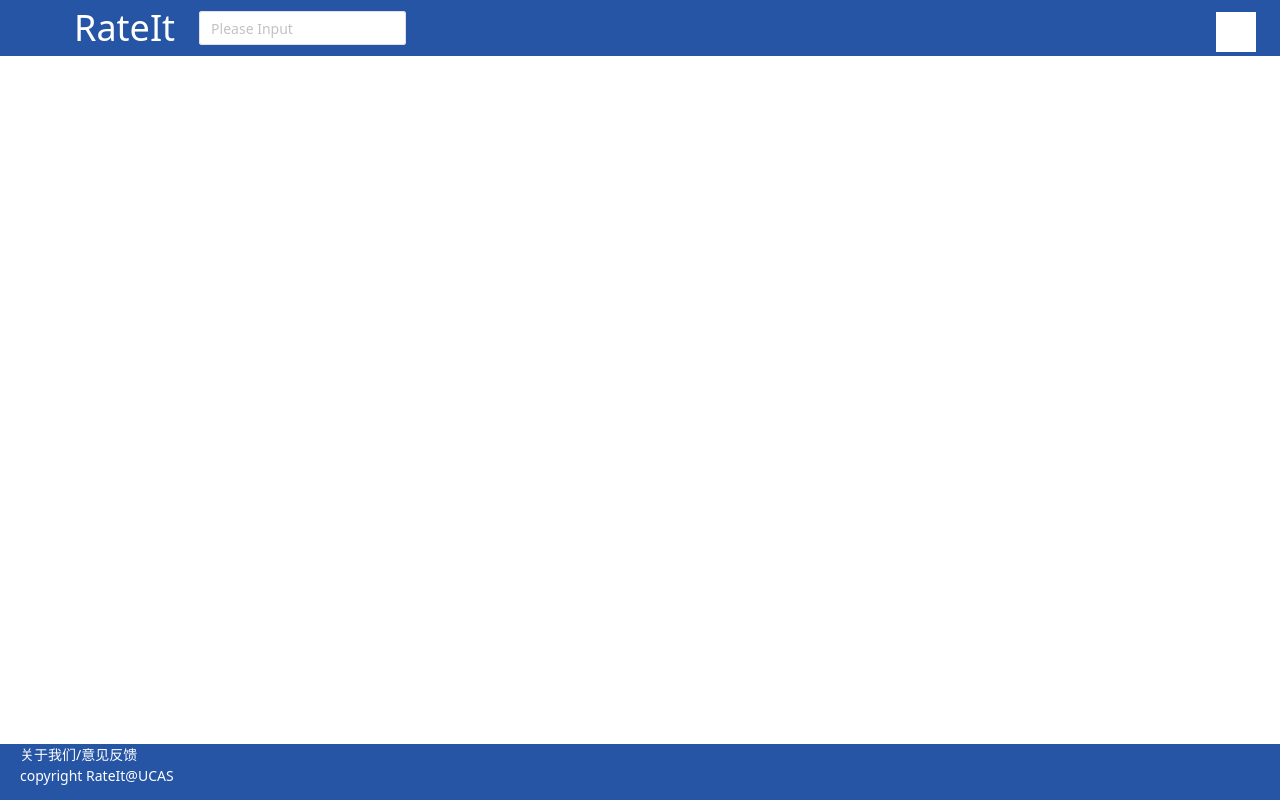
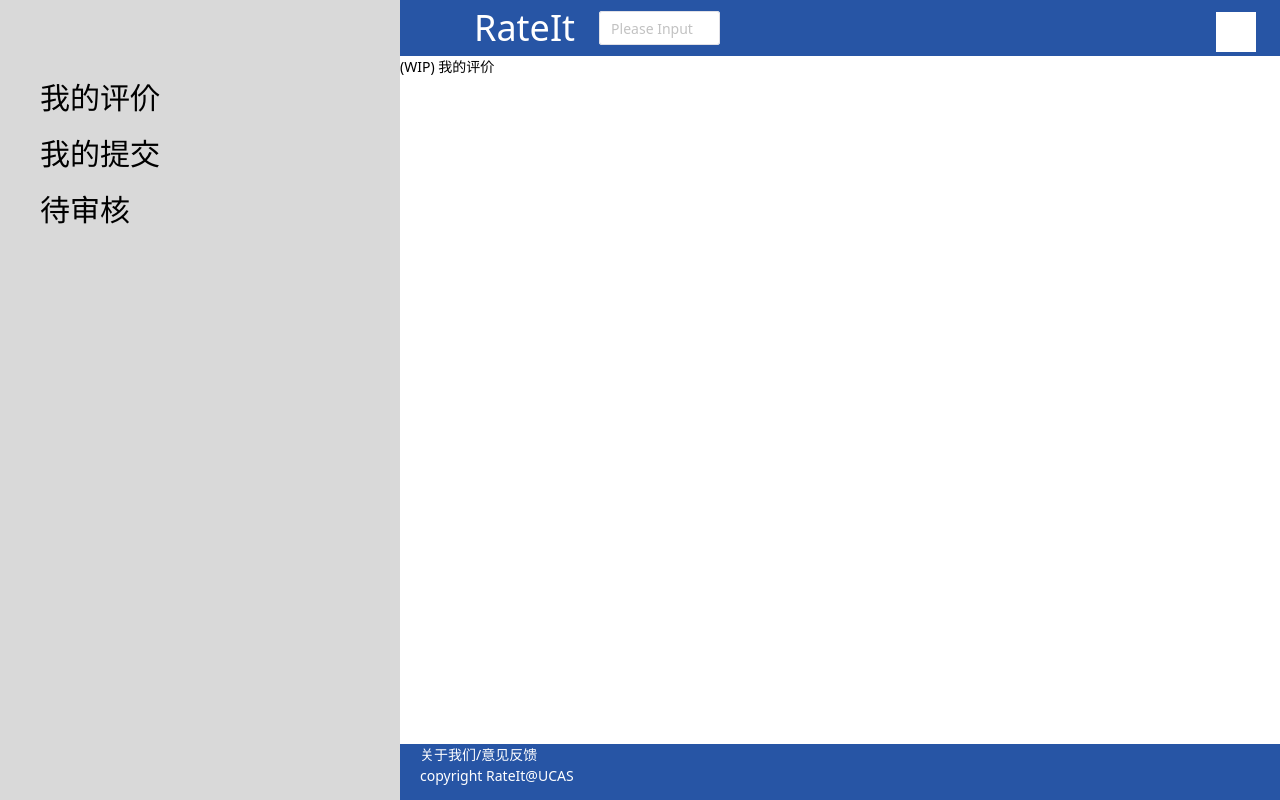
Before and after one commit to GKDRateIt/front-end, a Vue app: page /#/profile in a window 1280 px wide. Built offline with nearby package versions, Linux system fonts and the light colour scheme.

Commit message:
Change user profile related pages;

```diff
--- a/components.d.ts
+++ b/components.d.ts
@@ -13,7 +13,9 @@ declare module '@vue/runtime-core' {
     DynamicAngle: typeof import('./src/components/side_bar/DynamicAngle.vue')['default']
     HomePage: typeof import('./src/components/home_page/HomePage.vue')['default']
     LogInPage: typeof import('./src/components/user/LogInPage.vue')['default']
-    NAutoComplete: typeof import('naive-ui')['NAutoComplete']
+    MyInCensor: typeof import('./src/components/user/MyInCensor.vue')['default']
+    MyReviews: typeof import('./src/components/user/MyReviews.vue')['default']
+    MySubmissions: typeof import('./src/components/user/MySubmissions.vue')['default']
     NButton: typeof import('naive-ui')['NButton']
     NCard: typeof import('naive-ui')['NCard']
     NDivider: typeof import('naive-ui')['NDivider']
@@ -35,6 +37,5 @@ declare module '@vue/runtime-core' {
     SideBar: typeof import('./src/components/side_bar/SideBar.vue')['default']
     SideBarRaw: typeof import('./src/components/side_bar/SideBarRaw.vue')['default']
     SingleCoursePage: typeof import('./src/components/course/SingleCoursePage.vue')['default']
-    UserProfile: typeof import('./src/components/user/UserProfile.vue')['default']
   }
 }
--- a/src/App.vue
+++ b/src/App.vue
@@ -5,10 +5,10 @@ import PageHeader from "./components/PageHeader.vue";
 import PageBody from "./components/PageBody.vue";
 import PageFooter from "./components/PageFooter.vue";
 import { useWindowInfo } from "./util";
-import { useSideBar } from "./components/side_bar/sideBarApi";
+import { useSideBarInfo } from "./components/side_bar/sideBarApi";
 
 const windowInfo = useWindowInfo();
-const sideBar = useSideBar();
+const sideBarInfo = useSideBarInfo();
 
 onMounted(() => {
   window.addEventListener("resize", () => {
@@ -19,7 +19,7 @@ onMounted(() => {
     windowInfo.value.isNarrow = isNarrowAfter;
 
     if (isNarrowBefore != isNarrowAfter) {
-      sideBar.value.collapsed = isNarrowAfter;
+      sideBarInfo.value.collapsed = isNarrowAfter;
     }
   });
 
@@ -34,7 +34,7 @@ onMounted(() => {
     <div class="flex">
       <side-bar />
       <div class="flex flex-col w-full justify-between min-h-screen z-0">
-        <div>
+        <div class="flex flex-col space-y-0 w-full min-w-screen">
           <page-header />
           <page-body />
         </div>
--- a/src/components/PageHeader.vue
+++ b/src/components/PageHeader.vue
@@ -3,18 +3,17 @@ import { inject, computed, ref, Ref } from "vue";
 import { Icon } from "@iconify/vue";
 import uiUserProfile from "@iconify-icons/healthicons/ui-user-profile-negative";
 import stackIcon from "@iconify-icons/charm/stack";
-import { useSideBar } from "./side_bar/sideBarApi";
-import { useWindowInfo, wrapStyleClass } from "../util";
-import UserProfile from "./user/UserProfile.vue";
+import { useSideBarInfo } from "./side_bar/sideBarApi";
+import { useWindowInfo } from "../util";
 import { NAutoComplete } from "naive-ui";
 
 const { isLoggedIn } = inject("isLoggedIn") as { isLoggedIn: any };
 
-const sideBar = useSideBar();
+const sideBarInfo = useSideBarInfo();
 const windowInfo = useWindowInfo();
 
 const mainIconClick = () => {
-  sideBar.value.collapsed = !sideBar.value.collapsed;
+  sideBarInfo.value.collapsed = !sideBarInfo.value.collapsed;
 };
 
 const headerBorderStyle = computed(() => {
@@ -45,7 +44,7 @@ const searchBarStyleClass = computed(() => {
 </script>
 
 <template>
-  <div id="header" class="fixed top-0 w-full" :style="headerBorderStyle">
+  <div id="header" class="top-0 w-full" :style="headerBorderStyle">
     <div class="bg-[#2755a5] w-full h-14 flex justify-between">
       <!-- Left part -->
       <div class="min-w-[350px] w-1/2 flex justify-start space-x-6 pl-5">
@@ -80,7 +79,9 @@ const searchBarStyleClass = computed(() => {
       <!-- Right part -->
       <div class="w-fit flex justify-end space-x-6 pr-6 my-3">
         <div v-if="isLoggedIn">
-          <user-profile />
+          <div class="bg-white h-fit w-fit text-center">
+            <Icon :icon="uiUserProfile" width="40" style="color: #2755a5" />
+          </div>
         </div>
         <router-link v-else to="/login">
           <div class="bg-white h-fit w-fit text-center">
--- a/src/components/side_bar/NestedList.vue
+++ b/src/components/side_bar/NestedList.vue
@@ -63,6 +63,9 @@ const wrapClickFn = (item: LeafNode) => {
         />
         <div v-else></div>
       </div>
+      <div class="h-5">
+        <!-- Flexible empty space -->
+      </div>
     </div>
   </div>
 </template>
--- a/src/components/side_bar/SideBar.vue
+++ b/src/components/side_bar/SideBar.vue
@@ -1,7 +1,7 @@
 <script setup lang="ts">
 import { computed } from "vue";
 import { useWindowInfo } from "../../util";
-import { useSideBar, sideBarWidthPx } from "./sideBarApi";
+import { useSideBarInfo, sideBarWidthPx } from "./sideBarApi";
 import SideBarRaw from "./SideBarRaw.vue";
 
 const registries = [
@@ -45,19 +45,36 @@ const registries = [
       { name: "TEST 4" },
     ],
   },
+  {
+    path: "/profile",
+    content: [
+      {
+        name: "我的评价",
+        target: () => {},
+      },
+      {
+        name: "我的提交",
+        target: () => {},
+      },
+      {
+        name: "待审核",
+        target: () => {},
+      },
+    ],
+  },
 ];
 
-const sideBar = useSideBar();
+const sideBarInfo = useSideBarInfo();
 const windowInfo = useWindowInfo();
 
 const collapseSideBar = () => {
-  if (!sideBar.value.collapsed) {
-    sideBar.value.collapsed = true;
+  if (!sideBarInfo.value.collapsed) {
+    sideBarInfo.value.collapsed = true;
   }
 };
 
 const sideBarStyleClassObj = computed(() => {
-  if (!sideBar.value.collapsed) {
+  if (!sideBarInfo.value.collapsed) {
     return {};
   } else {
     if (windowInfo.value.isNarrow) {
@@ -87,8 +104,8 @@ const sideBarStyleClassObj = computed(() => {
       <div
         class="h-screen w-screen bg-red-50 opacity-0"
         :class="{
-          'pointer-events-none': sideBar.collapsed,
-          'pointer-events-auto': !sideBar.collapsed,
+          'pointer-events-none': sideBarInfo.collapsed,
+          'pointer-events-auto': !sideBarInfo.collapsed,
         }"
         @click="collapseSideBar"
       ></div>
--- a/src/components/side_bar/SideBarRaw.vue
+++ b/src/components/side_bar/SideBarRaw.vue
@@ -1,7 +1,7 @@
 <script setup lang="ts">
-import { computed, PropType, ref } from "vue";
+import { computed, PropType } from "vue";
 import { useRoute } from "vue-router";
-import { useSideBar, sideBarWidthPx } from "./sideBarApi";
+import { useSideBarInfo, sideBarWidthPx } from "./sideBarApi";
 import NestedList from "./NestedList.vue";
 import DynamicAngle from "./DynamicAngle.vue";
 
@@ -37,15 +37,15 @@ const registry = computed(() => {
   return null;
 });
 
-const sideBar = useSideBar();
+const sideBarInfo = useSideBarInfo();
 
 const direction = computed(() => {
-  if (sideBar.value.collapsed) return "right";
+  if (sideBarInfo.value.collapsed) return "right";
   else return "left";
 });
 const toggleShow = () => {
-  console.log("Toggle sidebar: " + sideBar.value.collapsed);
-  sideBar.value.collapsed = !sideBar.value.collapsed;
+  console.log("Toggle sidebar: " + sideBarInfo.value.collapsed);
+  sideBarInfo.value.collapsed = !sideBarInfo.value.collapsed;
 };
 
 const sideBarStyleObj = {
@@ -56,7 +56,7 @@ const sideBarStyleObj = {
 <template>
   <div
     v-if="registry"
-    class="bg-green-200 h-screen flex justify-between"
+    class="bg-[#d9d9d9] h-screen flex justify-between"
     style="transition: all 0.5s ease-in-out"
     :style="sideBarStyleObj"
   >
@@ -70,8 +70,8 @@ const sideBarStyleObj = {
       <dynamic-angle
         class="text-4xl m-auto mt-5"
         :class="{
-          'ml-[-1em]': !sideBar.collapsed,
-          'ml-[-0.8em]': sideBar.collapsed,
+          'ml-[-1em]': !sideBarInfo.collapsed,
+          'ml-[-0.8em]': sideBarInfo.collapsed,
         }"
         :direction="direction"
         @click="toggleShow"
--- a/src/components/side_bar/sideBarApi.ts
+++ b/src/components/side_bar/sideBarApi.ts
@@ -1,13 +1,13 @@
 import { ref } from "vue";
 import { useWindowInfo } from "../../util";
-class SideBar {
+class SideBarInfo {
   collapsed = useWindowInfo().value.isNarrow;
 }
 
 export const sideBarWidthPx = 400;
 
-const SideBarInst = ref(new SideBar());
+const SideBarInst = ref(new SideBarInfo());
 
-export function useSideBar() {
+export function useSideBarInfo() {
   return SideBarInst;
 }
--- /dev/null
+++ b/src/components/user/MyInCensor.vue
@@ -0,0 +1 @@
+<template>(WIP) 我的待审核</template>
--- /dev/null
+++ b/src/components/user/MyReviews.vue
@@ -0,0 +1 @@
+<template>(WIP) 我的评价</template>
--- /dev/null
+++ b/src/components/user/MySubmissions.vue
@@ -0,0 +1 @@
+<template>(WIP) 我的提交</template>
--- a/src/components/user/UserProfile.vue
+++ /dev/null
@@ -1,12 +0,0 @@
-<script setup lang="ts">
-import { UserApi } from "../../api/user";
-
-const jwt = localStorage.getItem("jwt")
-  ? UserApi.decodeJwt(localStorage.getItem("jwt") as string)
-  : null;
-const email = jwt ? jwt.email : null;
-</script>
-
-<template>
-  <div>Hello! {{ email }}</div>
-</template>
```
Also changed, not shown: src/router.ts (+7 -0 lines).
